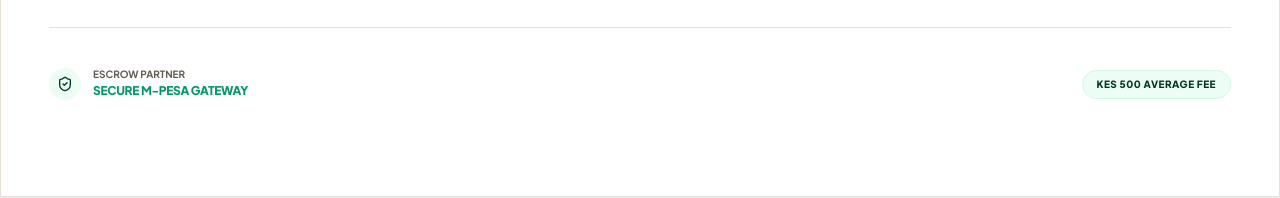
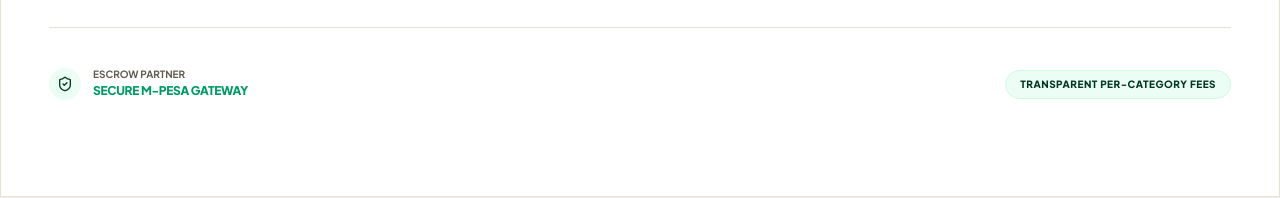
Before and after one commit to Kennedy-Onyango-coder/return4me, a React (Vite) app: page / in a window 1280 px wide. Shown: the part 2407-2605 px from the top of the page. Built offline with nearby package versions, Linux system fonts and the light colour scheme; no server answers.

Commit message:
Localize fee badge copy (Transparent Per-Category Fees / Ada Wazi)

```diff
--- a/src/App.tsx
+++ b/src/App.tsx
@@ -610,7 +610,7 @@ export default function App() {
                   </div>
                   <div className="flex gap-2">
                     <span className="text-[10px] bg-emerald-50 text-primary-green border border-emerald-100 font-extrabold px-3.5 py-1.5 rounded-full uppercase tracking-wider">
-                      KES 500 Average Fee
+                      {lang === 'en' ? 'Transparent Per-Category Fees' : 'Ada Wazi kwa Kila Kategoria'}
                     </span>
                   </div>
                 </div>
```
